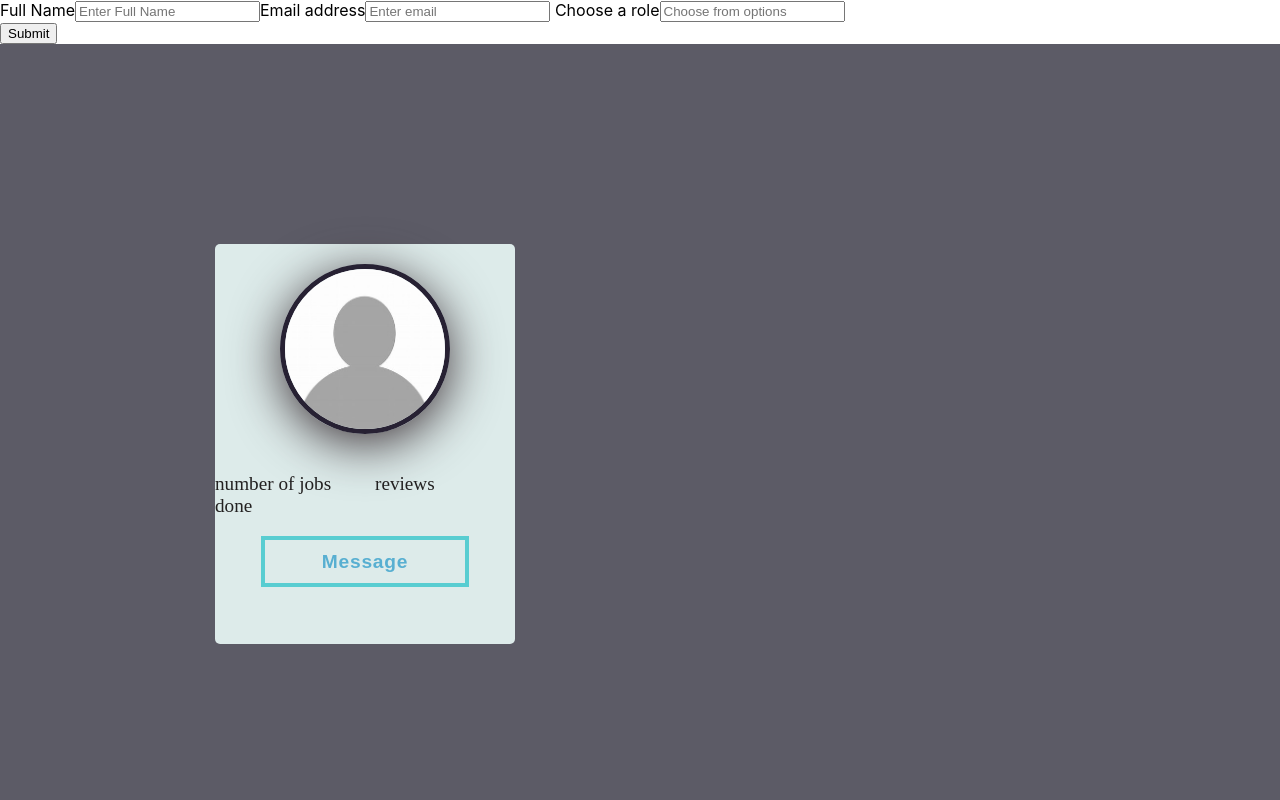
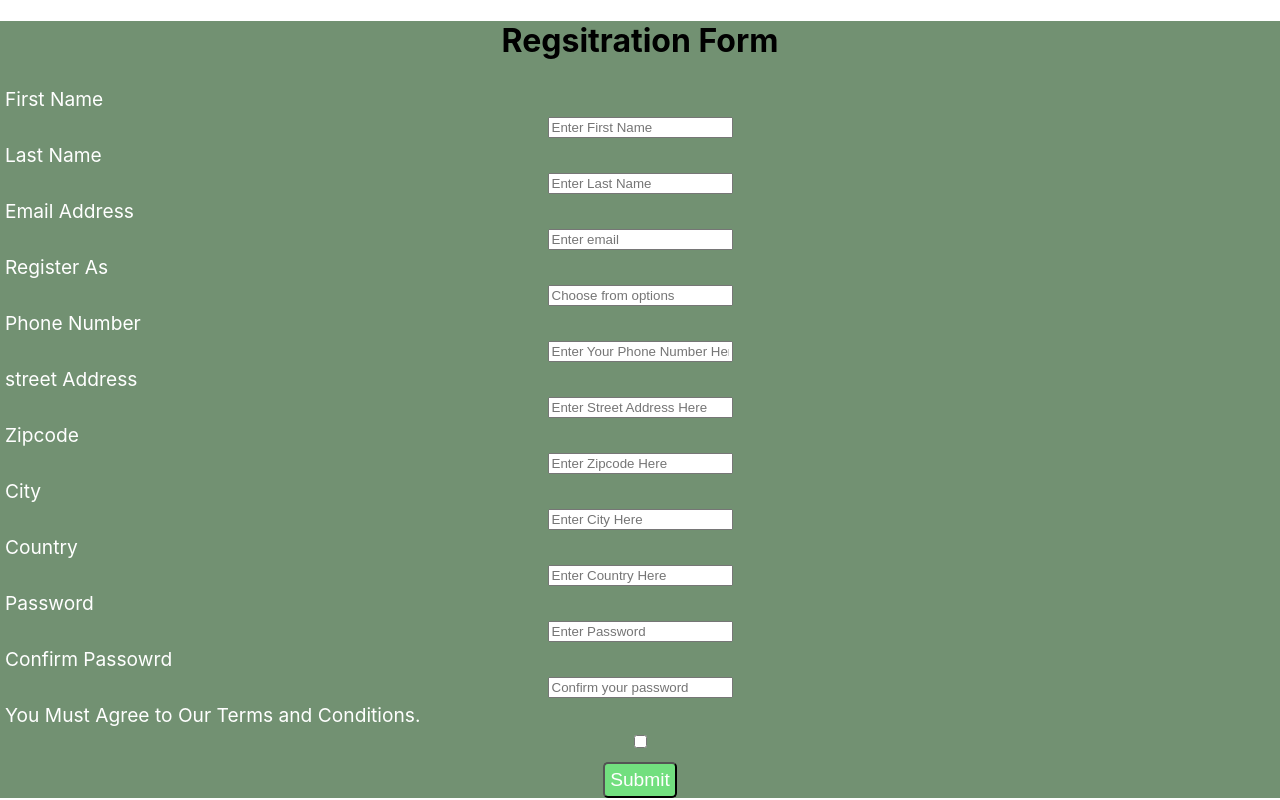
Before and after one commit to Blen-Hailu/Final-Project, a React (Create React App) app: page / in a window 1280 px wide. Shown: the top 800 px of the page. Built offline with nearby package versions, Linux system fonts and the light colour scheme; no server answers; a web font is replaced by a local one.

Commit message:
edited regsitration form added css for form and profile card connected regsiration form to database setting up for fetching data

```diff
--- a/package.json
+++ b/package.json
@@ -7,6 +7,7 @@
     "@testing-library/react": "^13.4.0",
     "@testing-library/user-event": "^13.5.0",
     "react": "^18.2.0",
+    "react-cool-dimensions": "^2.0.7",
     "react-dom": "^18.2.0",
     "react-scripts": "5.0.1",
     "web-vitals": "^2.1.4"
--- a/src/App.css
+++ b/src/App.css
@@ -113,3 +113,54 @@
   grid-gap: 20px;
   font-size: 1.2em;
 }
+.registration-container {
+text-align: center;
+background-color:rgb(114, 145, 114);
+}
+
+.label{
+display:flex;
+align-self: flex-start;
+font-size: larger;
+color: white;
+padding: 5px;
+}
+
+.input{
+font-size: larger;
+padding: 5px;
+margin: 2px;
+
+}
+.submit-button{
+color: white;
+background-color: rgb(114, 223, 127);
+border-radius: 5px;
+font-size: larger;
+display: block;
+padding: 5px;
+margin: 10px auto;
+}
+
+.messages{
+display: flex;
+justify-content:center;
+}
+
+.error{
+display: block;
+background-color: red;
+color: white;
+width:fit-content;
+height: 50px;
+padding: 5px;
+}
+
+.success{
+display: block;
+background-color: lightblue;
+color: black;
+width: fit-content;
+height: 50px;
+padding: 5px;
+}
--- a/src/App.js
+++ b/src/App.js
@@ -1,15 +1,24 @@
 import React from 'react';
-import BasicForm from './components/form';
+import RegistrationForm from './components/form';
 import './App.css';
 import ProfileData from './components/profile';
 function App() {
 
+
   return (
+
     <>
-    <BasicForm/>
-    <ProfileData/>
+      <div>
+        <RegistrationForm/>
+      </div>
+
+      <div>
+        <ProfileData/>
+      </div>
 
     </>
+
+
   );
 }
 
--- a/src/components/form.jsx
+++ b/src/components/form.jsx
@@ -1,44 +1,158 @@
 import React from 'react';
 import {useState} from 'react';
+import { userRegistration } from '../insert-data';
 
-function BasicForm(){
+function RegistrationForm(){
+//states for regsitration
+  const [firstName, setFirstName] =useState('');
+  const [lastName, setLastName] =useState('');
+  const [email, setEmail] = useState('');
+  const [role, setRole]= useState ('');
+  const [phoneNumber, setPhoneNumber] = useState('');
+  const [streetAddress, setStreetAddress] = useState('');
+  const [zipcode, setZipcode] = ('');
+  const [city, setCity] = useState('');
+  const [country, setCountry] = useState('');
+  const [password, setPassword] = useState('');
+  const [confirmPassword, setConfirmPassword] = useState('');
+  const [consent, setConsent] = useState('');
 
-  const [fullName, setFullName] =useState('')
 
-  const handleFullNameChange = event => {
-    setFullName(event.target.value)
+
+  //states for checking errors
+  const [submitted, setSubmitted]= useState(false);
+  const[error, setError]= useState(false);
+
+
+  //handling the changes in name, role and email
+  const handleFirstNameChange = event => {
+    setFirstName(event.target.value)
+    setSubmitted(false);
   };
-
-  const [email, setEmail] = useState('')
-
+  const handleLastNameChange = event => {
+    setLastName(event.target.value)
+    setSubmitted(false);
+  };
   const handleEmailChange = event => {
     setEmail(event.target.value)
+    setSubmitted(false);
   };
-
-  const [role, setRole]= useState ('')
-
   const handleRoleChange =event => {
     setRole(event.target.value)
+    setSubmitted(false);
+  };
+  const handleStreetAddressChange =event => {
+    setStreetAddress(event.target.value)
+    setSubmitted(false);
+  };
+  const handleZipcodeChange =event => {
+    setZipcode(event.target.value)
+    setSubmitted(false);
+  };
+  const handleCityChange =event => {
+    setCity(event.target.value)
+    setSubmitted(false);
+  };
+  const handleCountryChange =event => {
+    setCountry(event.target.value)
+    setSubmitted(false);
+  };
+  const handlePhoneNumberChange =event => {
+    setPhoneNumber(event.target.value)
+    setSubmitted(false);
+  };
+  //handling the consent
+  const handleConsentChange =event=> {
+    setConsent(event.target.value)
+    setSubmitted(false);
   }
-  const handleSubmit = event => {
+  //handling the password change
+  const handlePasswordChange = event => {
+    setPassword(event.target.value)
+    setSubmitted(false);
+  };
+  const handleConfirmPasswordChange = event => {
+    setConfirmPassword(event.target.value)
+    setSubmitted(false);
+  };
+//handling form submission
+  const handleSubmit = async(event) => {
     event.preventDefault();
-    alert('Thank you!');
+    const onSubmitData = async(requestData) => {
+      const response = await userRegistration (requestData)
+      console.log (response);
 
     };
 
+    if (firstName === '' || lastName === ''|| email === ''||
+    phoneNumber==='' || role === '' || streetAddress === ''||
+    zipcode === ''|| city=== ''|| country=== ''|| password === ''||
+    confirmPassword === ''|| consent === ''
+    )
+    {setError(true);
+    } else {
+      setSubmitted(true);
+      setError(false);
+      onSubmitData({firstName, lastName, email, role, phoneNumber, streetAddress, zipcode, city, country, password, confirmPassword, consent});
+    };
+  };
+
+  //showing success message
+  const successMessage =()=>{
     return (
+      <div
+        className="success"
+        style={{
+          display: submitted ? '' : 'none',
+        }}>
+        <h1>User {firstName + lastName} successfully registered!!</h1>
+      </div>
+    );
+  };
+
+//showing error message if error is true
+const errorMessage = () => {
+  return (
+    <div
+      className="error"
+      style={{
+        display: error ? '' : 'none',
+      }}>
+      <h1>Please enter all the fields</h1>
+    </div>
+  );
+};
+  return (
+
+
+    <div className ="registration-container">
       <div>
-        <form onSubmit={handleSubmit}>
-          <div>
-            <label>Full Name</label>
+        <h1>Regsitration Form</h1>
+      </div>
+      {/*calling to the methods*/}
+      <div className ="messages">
+        {errorMessage()}
+        {successMessage()}
+      </div>
+        <form>
+                {/*Labels and inputs for form data */}
+            <label className="label">First Name</label>
             <input
               type="text"
-              name="fullName"
-              placeholder="Enter Full Name"
-              onChange={handleFullNameChange}
-              value={fullName}
+              name="firstName"
+              placeholder="Enter First Name"
+              onChange={handleFirstNameChange}
+              value={firstName}
             />
-            <label>Email address</label>
+             <label className="label">Last Name</label>
+            <input
+              type="text"
+              name="lastName"
+              placeholder="Enter Last Name"
+              onChange={handleLastNameChange}
+              value={lastName}
+            />
+            <label className="label">Email Address</label>
             <input
               type="email"
               name="email"
@@ -46,7 +160,7 @@ function BasicForm(){
               onChange={handleEmailChange}
               value={email}
             />
-            <label htmlFor="role"> Choose a role</label>
+            <label className ="label" htmlFor="role">Register As</label>
             <input
               type="text"
               name="role"
@@ -58,13 +172,78 @@ function BasicForm(){
                 <option>Customer</option>
                 <option>Freelancer</option>
               </datalist>
+              <label className="label">Phone Number</label>
+            <input
+              type="text"
+              name="phoneNumber"
+              placeholder="Enter Your Phone Number Here"
+              onChange={handlePhoneNumberChange}
+              value={phoneNumber}
+            />
 
-          </div>
-          <button type="submit" className = "main-button">
+              <label className="label">street Address</label>
+            <input
+              type="text"
+              name="streetAddress"
+              placeholder="Enter Street Address Here"
+              onChange={handleStreetAddressChange}
+              value={streetAddress}
+            />
+               <label className="label">Zipcode</label>
+            <input
+              type="text"
+              name="zipcode"
+              placeholder="Enter Zipcode Here"
+              onChange={handleZipcodeChange}
+              value={zipcode}
+            />
+               <label className="label">City</label>
+            <input
+              type="text"
+              name="city"
+              placeholder="Enter City Here"
+              onChange={handleCityChange}
+              value={city}
+            />
+               <label className="label">Country</label>
+            <input
+              type="text"
+              name="country"
+              placeholder="Enter Country Here"
+              onChange={handleCountryChange}
+              value={country}
+            />
+              <label className="label">Password</label>
+            <input
+              type="form-input"
+              name="password"
+              placeholder="Enter Password"
+              onChange={handlePasswordChange}
+              value={password}
+              />
+              <label className="label">Confirm Passowrd</label>
+            <input
+              type="form-input"
+              name="password"
+              placeholder="Confirm your password"
+              onChange={handleConfirmPasswordChange}
+              value={confirmPassword}
+              />
+
+              <label className ="label" htmlFor ="terms">You Must Agree to Our Terms and Conditions.</label>
+              <input
+              type= "checkbox"
+              name= "terms"
+              onChange= {handleConsentChange}
+              value= {consent}
+              />
+
+          <button onSubmit= {handleSubmit} type="submit" className= "submit-button">
             Submit
           </button>
         </form>
+
     </div>
   )
-}
-export default BasicForm;
+};
+export default RegistrationForm;
--- /dev/null
+++ b/src/insert-data.js
@@ -0,0 +1,25 @@
+const ENDPOINT_URL = "https://precise-ewe-30.hasura.app/v1/graphql";
+
+const addMutation= `mutation InsertKotibetTest($email: String, $firstName: String, $lastName: String) {
+  insert_kotibet_test(objects: {email_address: $email_address, first_name: $first_name, last_name: $last_name}) {
+    affected_rows
+    returning {
+      location_id
+      first_name
+      last_name
+      id
+      service_type_id
+    }
+  }
+}
+`;
+export const userRegistration = async (requestData) => {
+  const response = await fetch(ENDPOINT_URL, {
+      method: "POST",
+      body: JSON.stringify({
+          query:  addMutation,
+          variables: requestData
+      })
+  });
+  return await response.json();
+};
```
Also changed, not shown: 1 other file (tests, documents, lock files or other folders). Lines whose indentation alone changed are shown as unchanged.
